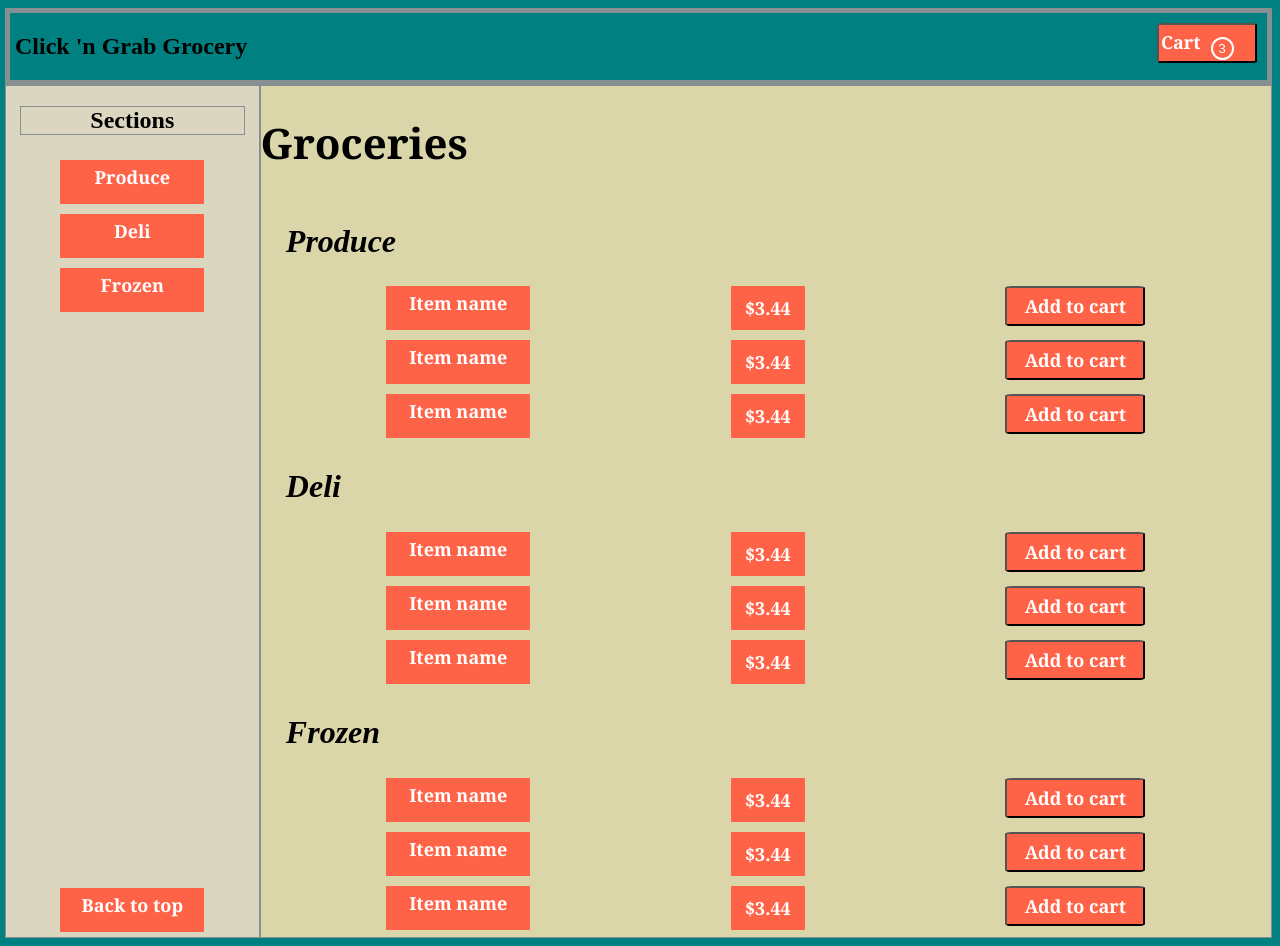
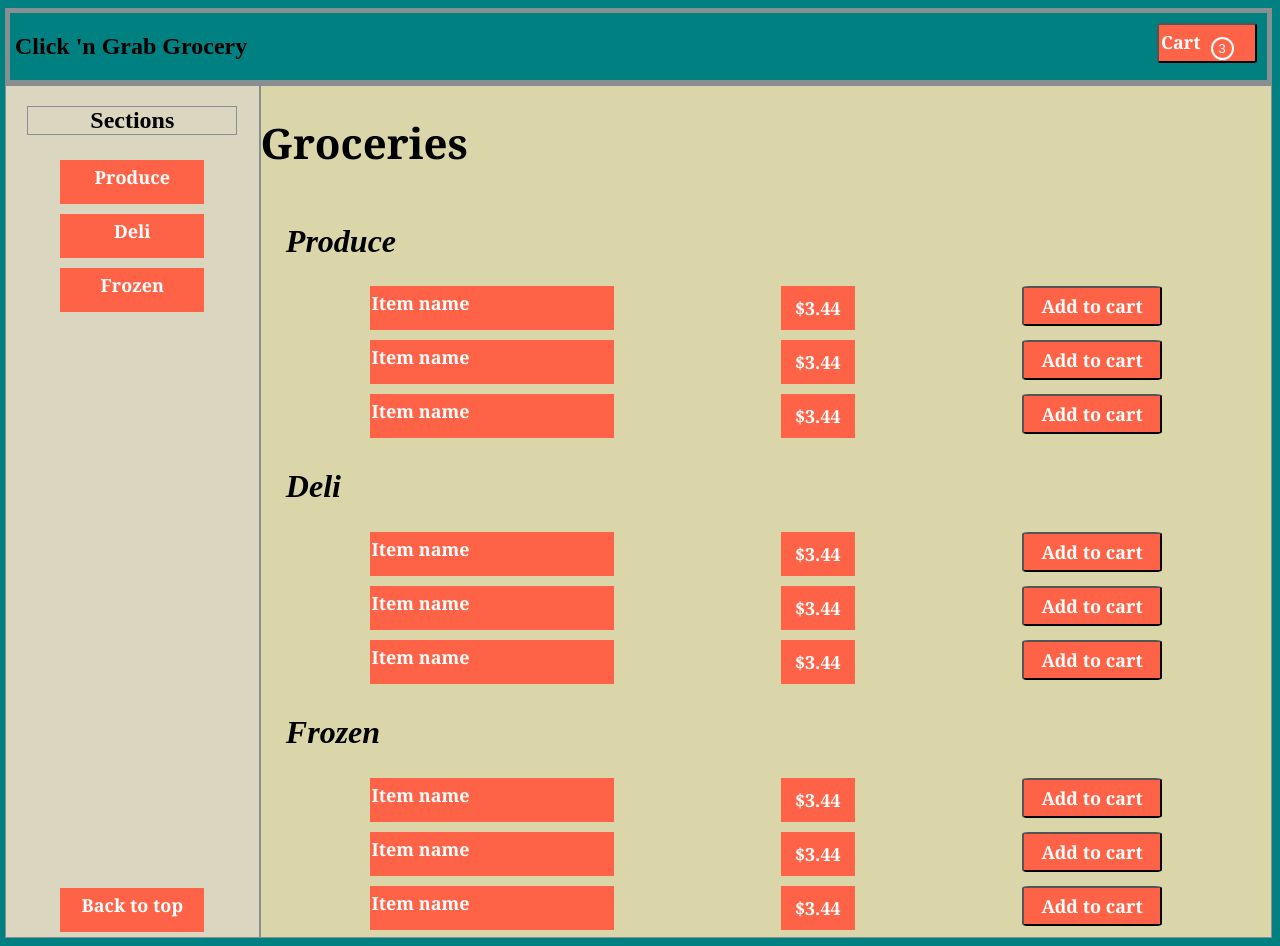
Before and after one commit to d2rd/phase-2-challenge-d, a plain HTML site: page part-3/grocer.html in a window 1280 px wide. Drawn offline with Linux system fonts and the light colour scheme; a script that the page names is missing.

Commit message:
Resize safety

```diff
--- a/part-3/style.css
+++ b/part-3/style.css
@@ -93,8 +93,8 @@
     display: flex;
     alignItem: flex-start;
     justify-content: flex-start;
-    padding-left: 27.5%;
-    padding-right: 27.5%;
+    padding-left: 24.5%;
+    padding-right: 24.5%;
     border: solid 1.5px #888f91;
 
 }
@@ -244,13 +244,13 @@
 .groceryItemName {
     display: flex;
     flex-direction: row;
-    justify-content: center;
+    justify-content: flex-start;
     align-content: center;
     vertical-align: middle;
-    alignItems: flex-start;
+    align-Items: flex-start;
 
     padding: 2px;
-    width: 140px;
+    width: 240px;
     height: 40px;
     margin: 5px;
     /*margin-top: 5px;
@@ -298,18 +298,21 @@
     padding: 2px;
     width: 140px;
     height: 40px;
+    margin: 5px;
+    /*margin-top: 5px;
+    margin-right: 5px;
+    margin-bottom: 5px;
+    margin-left: 5px;*/
+    line-height: 30px;
+
+    /*border: solid 1.5px #888f91;*/
     border-radius: 5%;
     /*border-top-left-radius: 30%;
     border-top-right-radius: 30%;
     border-bottom-right-radius:  30%;
     border-bottom-left-radius:  30%;*/
     box-shadow: 20%;
-    margin: 5px;
-    /*margin-top: 5px;
-    margin-right: 5px;
-    margin-bottom: 5px;
-    margin-left: 5px;*/
-    line-height: 30px;
+
 
     background: tomato;
     color: white;
```
